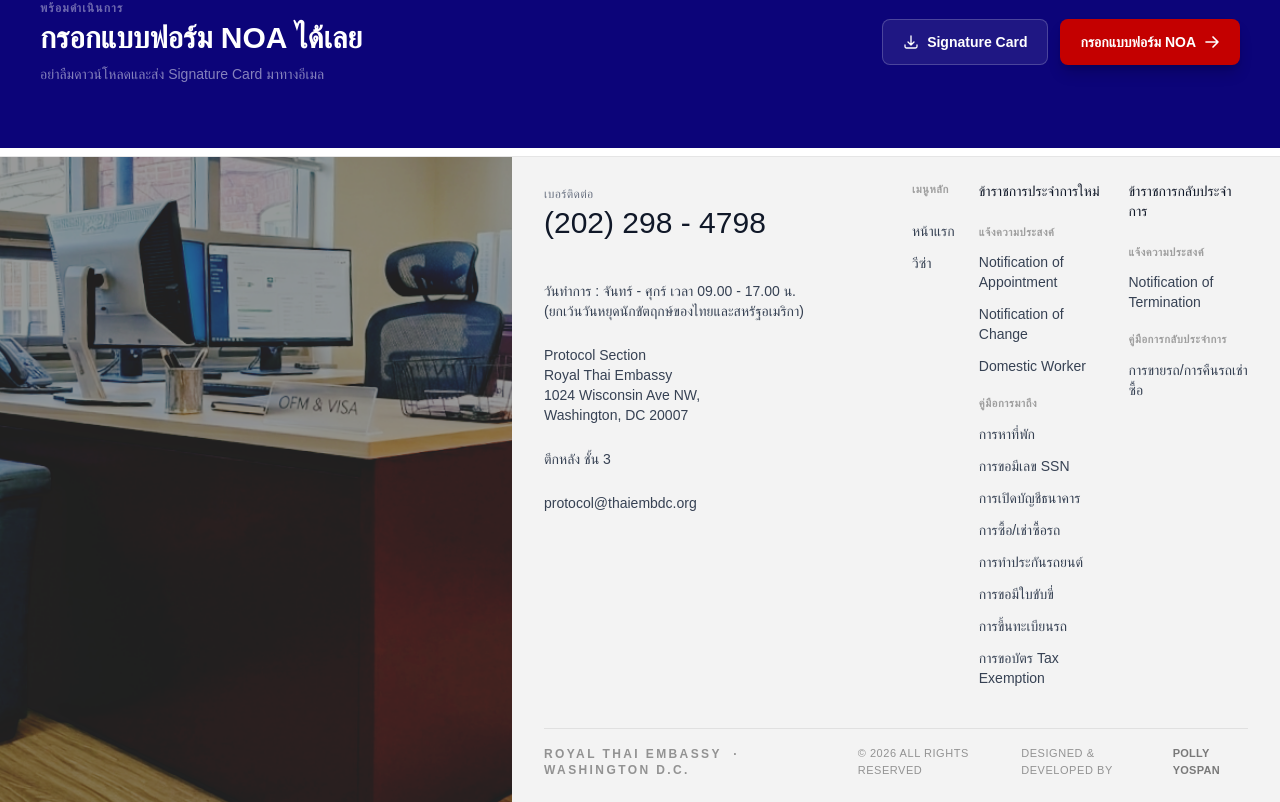
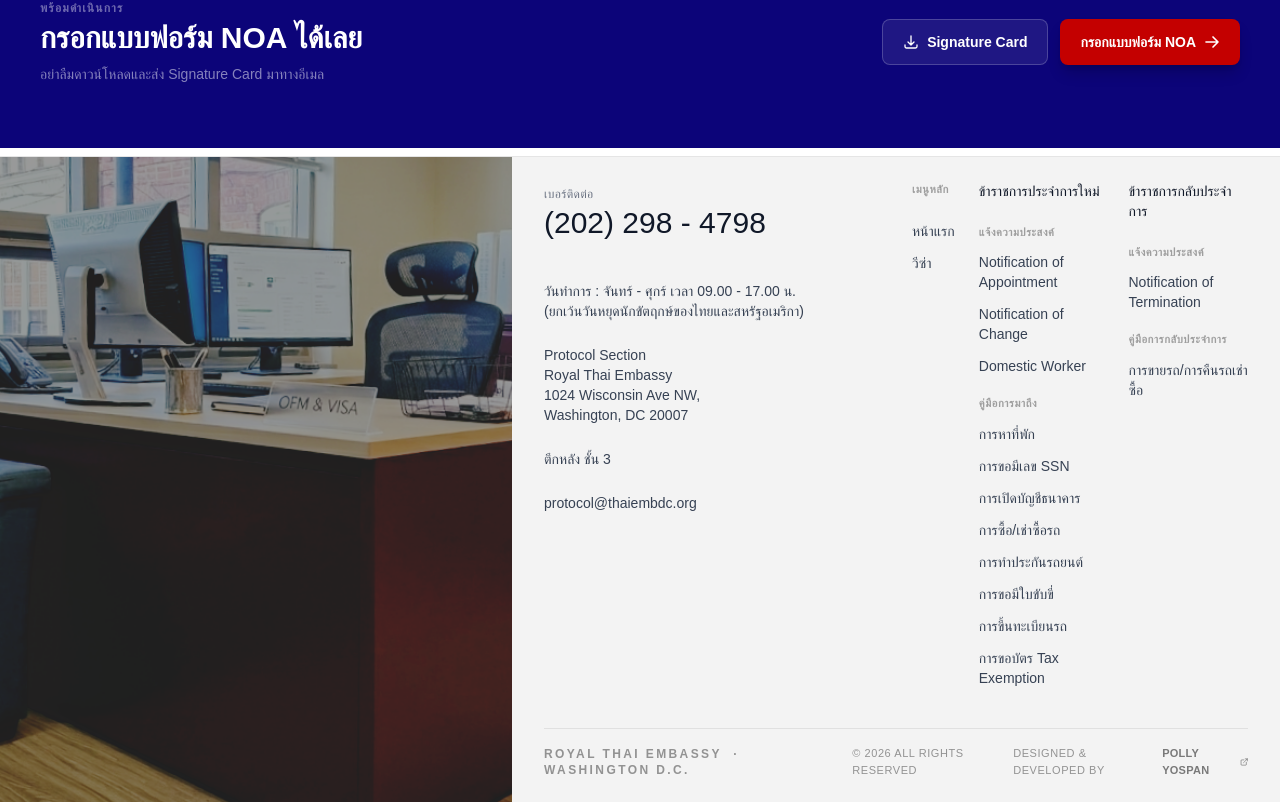
Before and after one commit to PollyYP/Emb_Protocol_Portal, a Next.js app: page /arrival/noa in a window 1280 px wide. Shown: the part 2417-3219 px from the top of the page. Built offline with nearby package versions, Linux system fonts and the light colour scheme; a web font is replaced by a local one.

Commit message:
adjust noa page content and footer

```diff
--- a/app/arrival/noa/page.tsx
+++ b/app/arrival/noa/page.tsx
@@ -157,7 +157,7 @@ export default function NOAPage() {
                   หากไม่ดำเนินการ NOA ท่านจะไม่ได้รับหมายเลขประจำตัวนักการทูตทำให้ไม่สามารถดำเนินการในเรื่องอื่น ๆ ได้
                 </p>
                 <p>
-                  ฝ่ายพิธีการทางการทูตของสถานเอกอัครราชทูต ณ กรุงวอชิงตัน จะเป็นผู้ดำเนินการยื่น NOA ต่อ OFM ผ่านระบบออนไลน์
+                  ฝ่ายพิธีการทูตของสถานเอกอัครราชทูต ณ กรุงวอชิงตัน จะเป็นผู้ดำเนินการยื่น NOA ต่อ OFM ผ่านระบบออนไลน์
                   โดยท่านเพียงกรอกแบบฟอร์มและเตรียมเอกสารที่กำหนดให้ครบถ้วน
                 </p>
               </div>
--- a/app/components/Footer.tsx
+++ b/app/components/Footer.tsx
@@ -103,8 +103,22 @@ export default function Footer() {
           className="group flex items-center gap-1.5 text-[9px] lg:text-[11px] font-medium text-black/40 transition-colors hover:text-[#0c0479]"
         >
           <span className="uppercase tracking-wider">Designed & Developed by</span>
-            <span className="font-bold tracking-wide text-black/50 transition-colors group-hover:text-[#0c0479]">
+          <span className="flex items-center gap-1 font-bold tracking-wide text-black/50 transition-colors group-hover:text-[#0c0479]">
             POLLY YOSPAN
+            <svg
+              xmlns="http://www.w3.org/2000/svg"
+              viewBox="0 0 24 24"
+              fill="none"
+              stroke="currentColor"
+              strokeWidth="2"
+              strokeLinecap="round"
+              strokeLinejoin="round"
+              className="h-2.5 w-2.5"
+            >
+              <path d="M18 13v6a2 2 0 0 1-2 2H5a2 2 0 0 1-2-2V8a2 2 0 0 1 2-2h6" />
+              <polyline points="15 3 21 3 21 9" />
+              <line x1="10" y1="14" x2="21" y2="3" />
+            </svg>
           </span>
         </a>
       </div>
```
Lines whose indentation alone changed are shown as unchanged.
